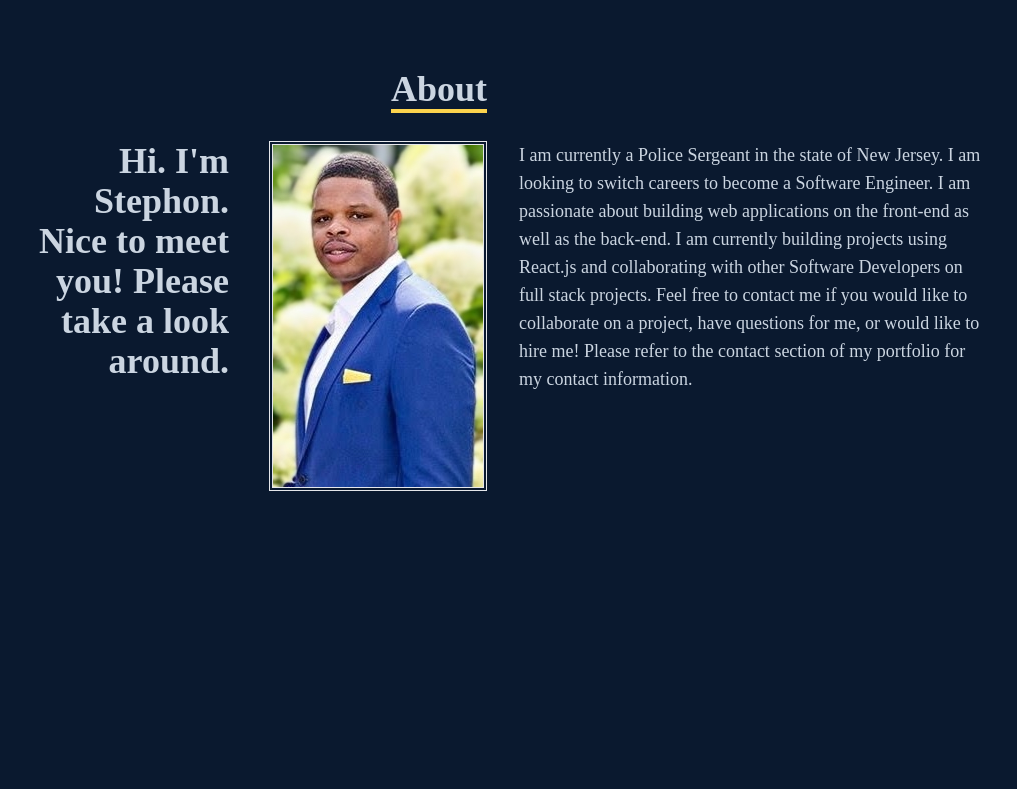
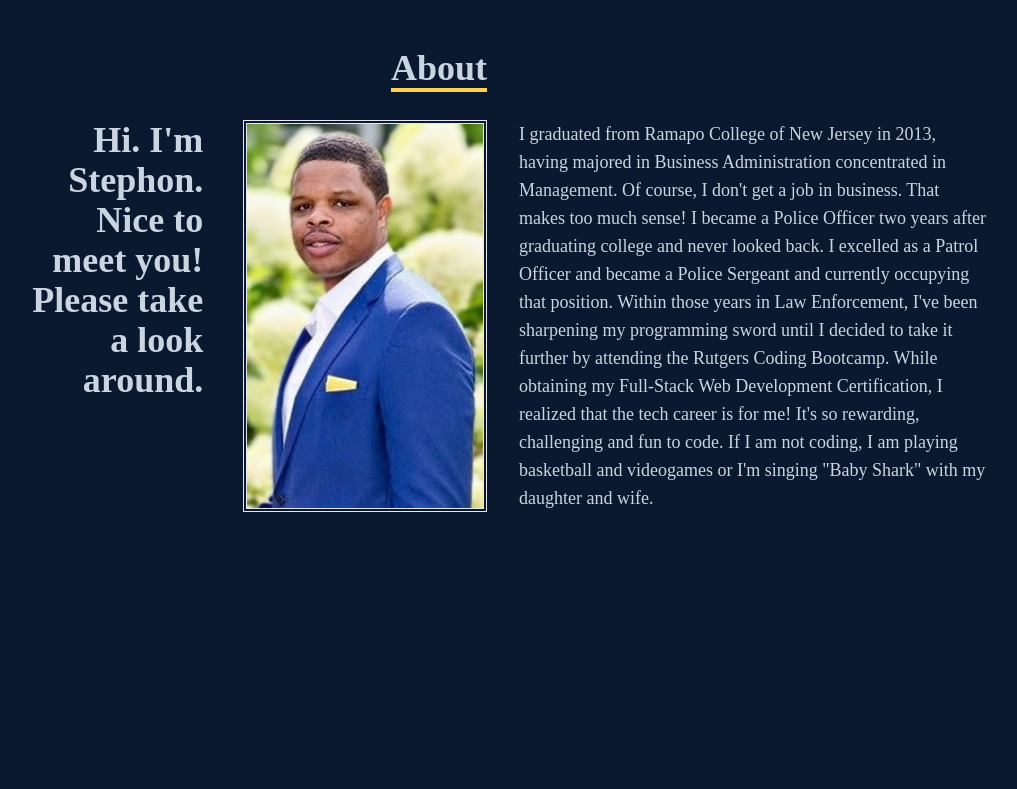
Before and after one commit to StephonT/streadwell-react-portfolio, a React (Create React App) app: page / in a window 1280 px wide. Shown: the part 920-1709 px from the top of the page, without its empty margins (137-1154 px from the left). Built offline with nearby package versions, Linux system fonts and the light colour scheme.

Commit message:
added resume and changed About Me paragraph

```diff
--- a/src/components/About/index.js
+++ b/src/components/About/index.js
@@ -22,7 +22,7 @@ const About = () => {
             <img src={face} alt="Picture of Treadwell" className="ml-10 border-double border-4" />
           </div>
           <div>
-            <p className="text-lg"> I am currently a Police Sergeant in the state of New Jersey. I am looking to switch careers to become a Software Engineer. I am passionate about building web applications on the front-end as well as the back-end. I am currently building projects using React.js and collaborating with other Software Developers on full stack projects. Feel free to contact me if you would like to collaborate on a project, have questions for me, or would like to hire me! Please refer to the contact section of my portfolio for my contact information.</p>
+            <p className="text-lg">I graduated from Ramapo College of New Jersey in 2013, having majored in Business Administration concentrated in Management. Of course, I don't get a job in business. That makes too much sense! I became a Police Officer two years after graduating college and never looked back. I excelled as a Patrol Officer and became a Police Sergeant and currently occupying that position. Within those years in Law Enforcement, I've been sharpening my programming sword until I decided to take it further by attending the Rutgers Coding Bootcamp. While obtaining my Full-Stack Web Development Certification, I realized that the tech career is for me! It's so rewarding, challenging and fun to code. If I am not coding, I am playing basketball and videogames or I'm singing "Baby Shark" with my daughter and wife.</p>
           </div>
         </div>
       </div>
--- a/src/components/Contact/index.js
+++ b/src/components/Contact/index.js
@@ -69,7 +69,7 @@ function Contact() {
             Contact
           </p>
           <p className="text-amber-300 text-2xl pt-4">
-            Submit the form below or shoot me an email -{" "}
+            Submit the form below or shoot me an email directly. Click the following email /{" "}
             <a
               className="hover:text-4xl hover:text-white"
               href="mailto:streadwe@gmail.com"
--- a/src/components/Home/index.js
+++ b/src/components/Home/index.js
@@ -1,6 +1,6 @@
 import React from "react";
 import { HiArrowNarrowRight } from "react-icons/hi";
-import Pdf from "../../assets/Treadwell-Resume.pdf"
+import Pdf from "../../assets/Treadwell-Tech-Resume.pdf"
 
 
 
--- a/src/components/Navbar/index.js
+++ b/src/components/Navbar/index.js
@@ -2,7 +2,7 @@ import React, { useState } from "react";
 import { FaBars, FaTimes, FaGithub, FaLinkedin } from "react-icons/fa";
 import { HiOutlineMail } from "react-icons/hi";
 import { BsFillPersonLinesFill } from "react-icons/bs";
-import Pdf from "../../assets/Treadwell-Resume.pdf";
+import Pdf from "../../assets/Treadwell-Tech-Resume.pdf";
 import { Link } from "react-scroll";
 import Logo from "../../assets/images/tech-logos/Treadwell-Logo.png";
 
@@ -13,7 +13,9 @@ const Navbar = () => {
   return (
     <div className="fixed w-full h-[80px] flex justify-between items-center px-4 bg-amber-300 text-gray-300">
       <div>
+        <Link to="home" smooth={true} duration={500}>
         <img src={Logo} alt="Logo Image" style={{ width: "100px", marginTop: "15px" }} />
+        </Link>
       </div>
 
       {/* menu */}
```
Also changed, not shown: 2 other files (tests, documents, lock files or other folders).
